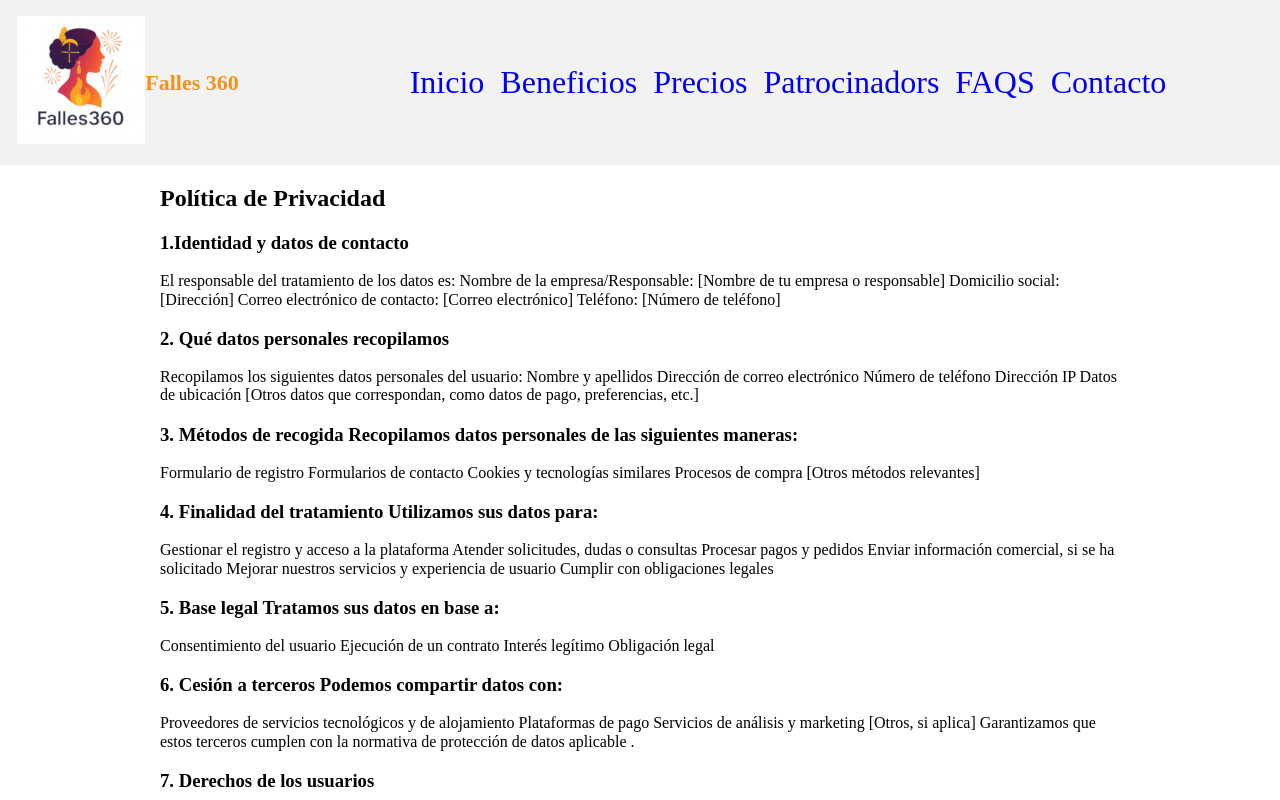
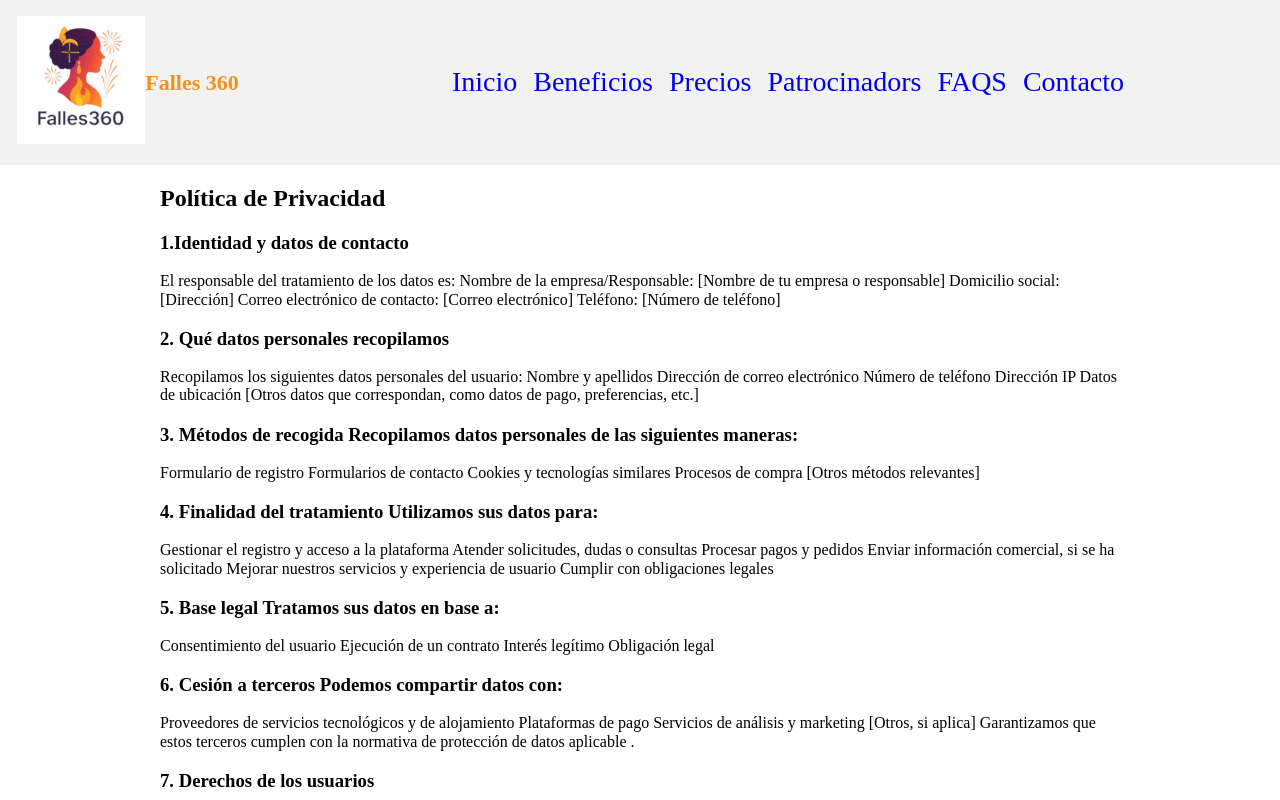
Before and after one commit to JgregoriDev/falles360-Francesc, a React (Vite) app: page /falles360-Francesc/politica-privacidad in a window 1280 px wide. Shown: the top 800 px of the page. Built offline with nearby package versions, Linux system fonts and the light colour scheme.

Commit message:
letra  menuresponsive

```diff
--- a/src/components/Header/Header.css
+++ b/src/components/Header/Header.css
@@ -10,7 +10,7 @@
   margin: auto;
   width: 100%;
   height: 100%;
-  font-size: 2rem;
+  font-size: clamp(1.35rem, 2vw + 0.5rem, 3rem);
     align-items: center;
   justify-content: center;
   display: flex;
@@ -36,6 +36,9 @@
   .header{
     flex-direction: row;
   }
+  .header__nav{
+    font-size: 1.75rem;
+  }
   .header{
 
   }
```
